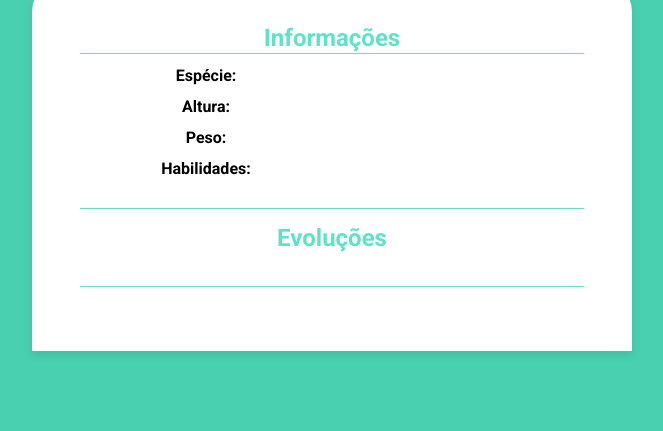
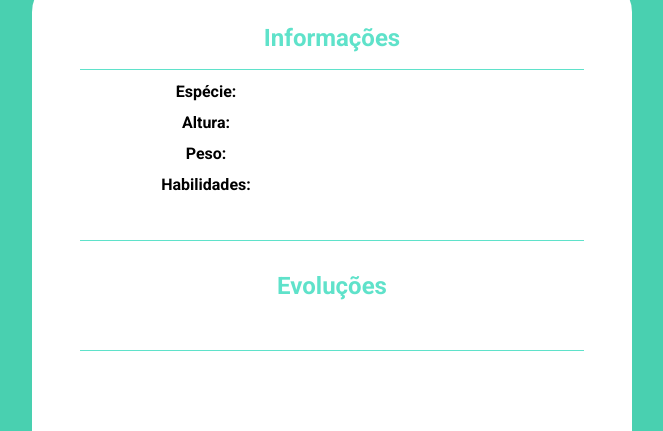
Before and after one commit to EldenXLe/Pokedex, a plain HTML site: page details.html in a window 1280 px wide. Shown: the part 391-822 px from the top of the page, without its empty margins (308-971 px from the left). Before the commit the page ends 800 px from the top, so only its background shows below. Drawn offline with nearby package versions, Linux system fonts and the light colour scheme.

Commit message:
Pokedex v1.2 - ajuste de altura

```diff
--- a/assets/css/pokeDetails.css
+++ b/assets/css/pokeDetails.css
@@ -70,15 +70,11 @@ body {
     background-color: white;
     border-radius: 35px 35px 0px 0px;
     margin: auto;
-    padding: 1rem;
+    padding: 2rem 1rem;
     text-align: justify;
     text-transform: capitalize;
     width: 100%;
     max-width: 600px;
-    box-shadow: 0 4px 8px rgba(0, 0, 0, 0.1);
-    flex-grow: 1;
-    display: flex;
-    flex-direction: column;
 }
 
 .pokemon-info h2 {
@@ -92,6 +88,7 @@ body {
     justify-content: space-between;
     margin: auto;
     width: 100%;
+    margin-top: 1rem;
 }
 
 .info-labels, .info-values {
@@ -102,6 +99,7 @@ body {
 .info-labels p, .info-values p {
     margin: 0.8rem 0;
     font-size: 0.9rem;
+
 }
 
 .info-labels p {
@@ -111,8 +109,8 @@ body {
 .evolucoes {
     border-top: 1px solid #5FE2CA;
     border-bottom: 1px solid #5FE2CA;
-    padding: 1rem;
-    margin: 1rem 0;
+    padding: 2rem 1rem;
+    margin: 2rem 0;
 }
 
 .evolution-chain {
```
